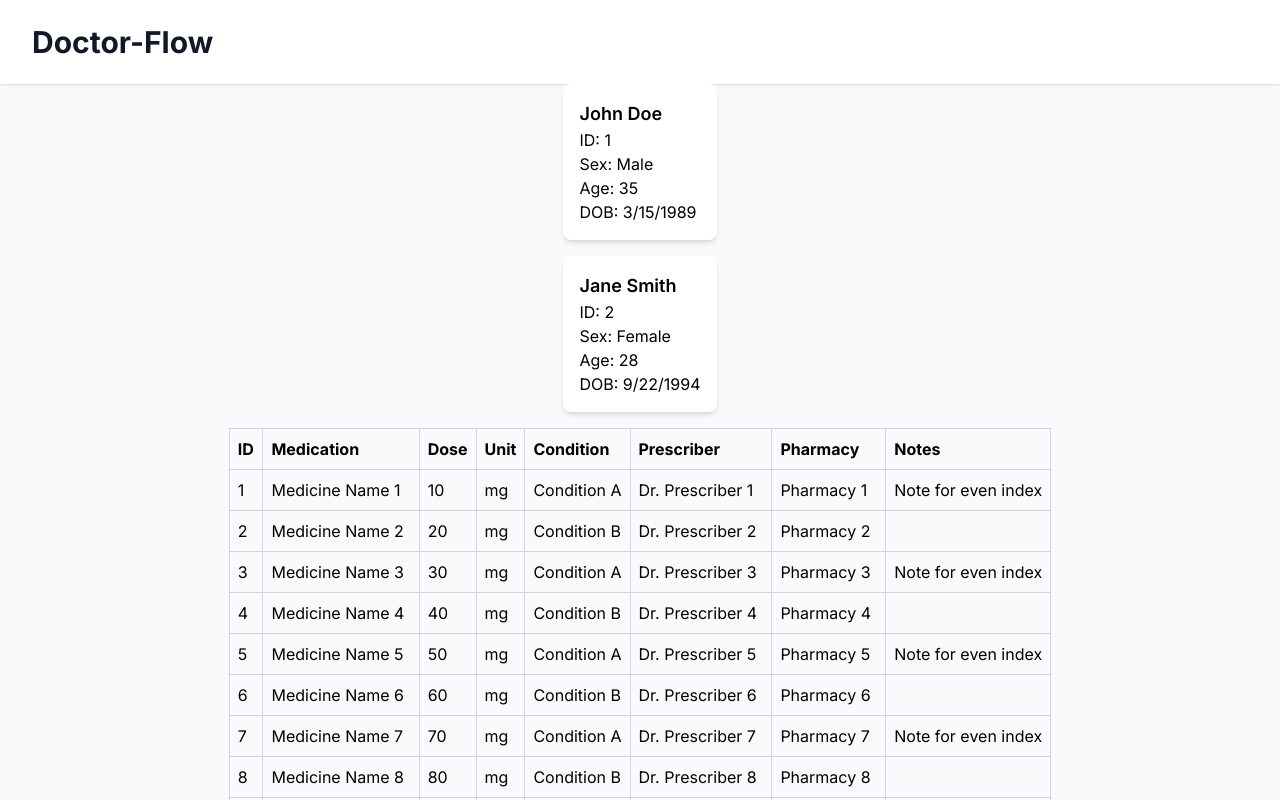
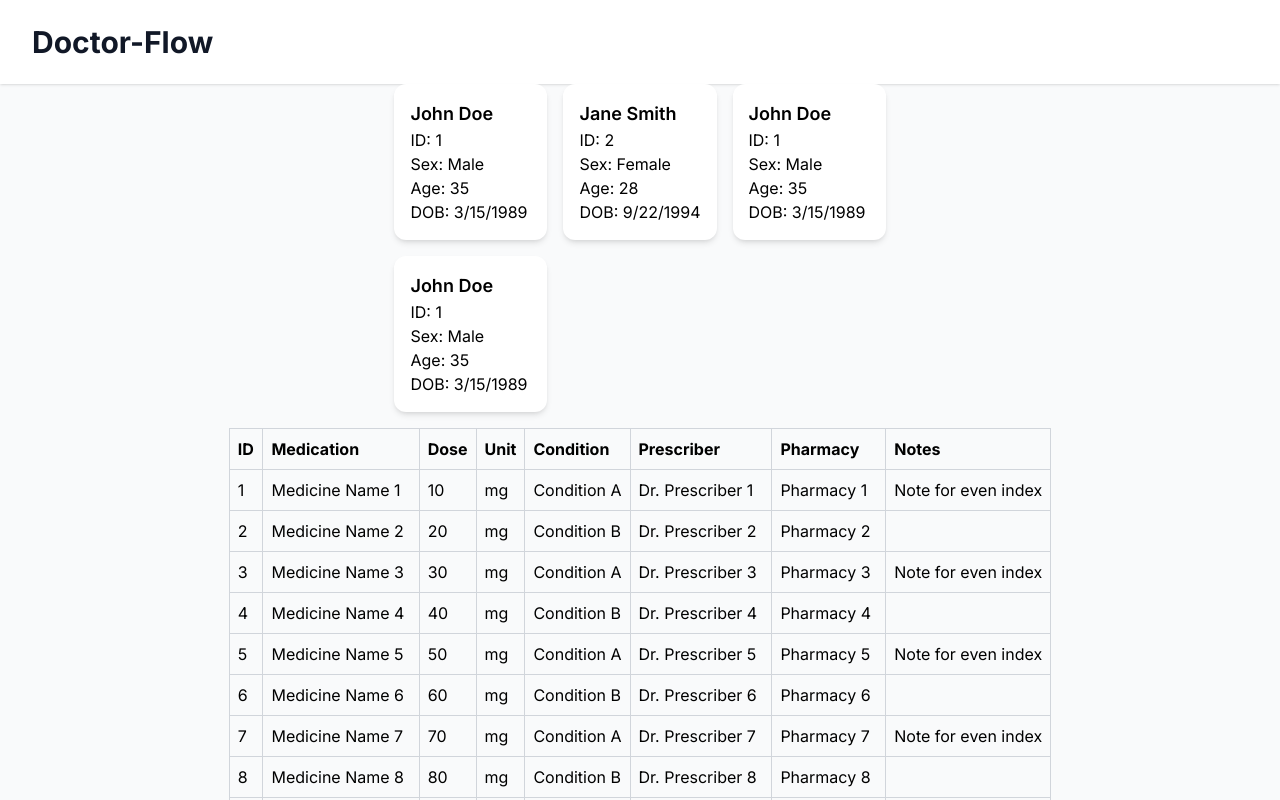
Before and after one commit to Marvin-Deng/Doctor-Flow, a Next.js app in the folder frontend/: page /home in a window 1280 px wide. Shown: the top 800 px of the page. Built offline with nearby package versions, Linux system fonts and the light colour scheme.

Commit message:
update patient cards

```diff
--- a/frontend/src/components/PatientCard.tsx
+++ b/frontend/src/components/PatientCard.tsx
@@ -7,7 +7,7 @@ interface PatientCardProps {
 
 const PatientCard: React.FC<PatientCardProps> = ({ patient }) => {
   return (
-    <div className="bg-white shadow-md rounded-lg p-4 flex items-center space-x-4">
+    <div className="bg-white shadow-md rounded-xl p-4 flex items-center space-x-4 cursor-pointer transition duration-300 ease-in-out transform hover:scale-105">
       <div className="flex-grow">
         <h2 className="text-lg font-semibold">{patient.name}</h2>
         <p>ID: {patient.id}</p>
--- a/frontend/src/components/PatientList.tsx
+++ b/frontend/src/components/PatientList.tsx
@@ -42,16 +42,73 @@ const PatientsList: React.FC = () => {
           prescriber: "Dr. Johnson",
           pharmacy: "Pharmacy B",
         },
+        {
+          id: 2,
+          rx: "Medication B",
+          dose: 20.0,
+          unit: "mg",
+          prescriber: "Dr. Johnson",
+          pharmacy: "Pharmacy B",
+        },
+        {
+          id: 2,
+          rx: "Medication B",
+          dose: 20.0,
+          unit: "mg",
+          prescriber: "Dr. Johnson",
+          pharmacy: "Pharmacy B",
+        },
+      ],
+    },
+    {
+      id: 1,
+      name: "John Doe",
+      sex: "Male",
+      age: 35,
+      dob: new Date("1989-03-15"),
+      email: "john@example.com",
+      insurance: "Provider A",
+      allergies: ["Peanuts"],
+      medications: [
+        {
+          id: 1,
+          rx: "Medication A",
+          dose: 10.0,
+          unit: "mg",
+          prescriber: "Dr. Smith",
+          pharmacy: "Pharmacy A",
+        },
+      ],
+    },
+    {
+      id: 1,
+      name: "John Doe",
+      sex: "Male",
+      age: 35,
+      dob: new Date("1989-03-15"),
+      email: "john@example.com",
+      insurance: "Provider A",
+      allergies: ["Peanuts"],
+      medications: [
+        {
+          id: 1,
+          rx: "Medication A",
+          dose: 10.0,
+          unit: "mg",
+          prescriber: "Dr. Smith",
+          pharmacy: "Pharmacy A",
+        },
       ],
     },
   ];
 
   return (
-    <div className="space-y-4">
+    <div className="grid grid-cols-1 md:grid-cols-2 lg:grid-cols-3 gap-4">
       {dummyPatients.map((patient) => (
         <PatientCard key={patient.id} patient={patient} />
       ))}
     </div>
   );
 };
+
 export default PatientsList;
```
